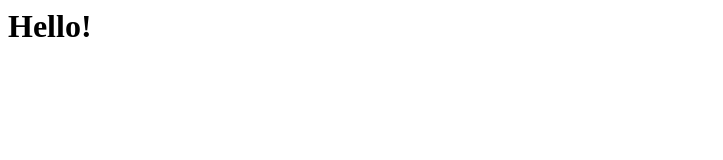
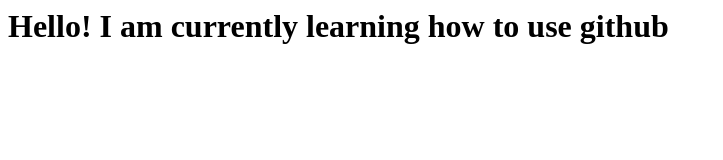
Before and after one commit to jayyy4/coursera-test, a plain HTML site: page site/index.html in a window 1280 px wide. Shown: the whole page, without its empty margins (0-723 px from the left). Drawn offline with Linux system fonts and the light colour scheme.

Commit message:
Small addition to page content

```diff
--- a/site/index.html
+++ b/site/index.html
@@ -3,6 +3,6 @@
     <title>Hello world!</title>
 </head>
 <body>
-    <h1>Hello!</h1>
+    <h1>Hello! I am currently learning how to use github</h1>
 </body>
 </html>
```
